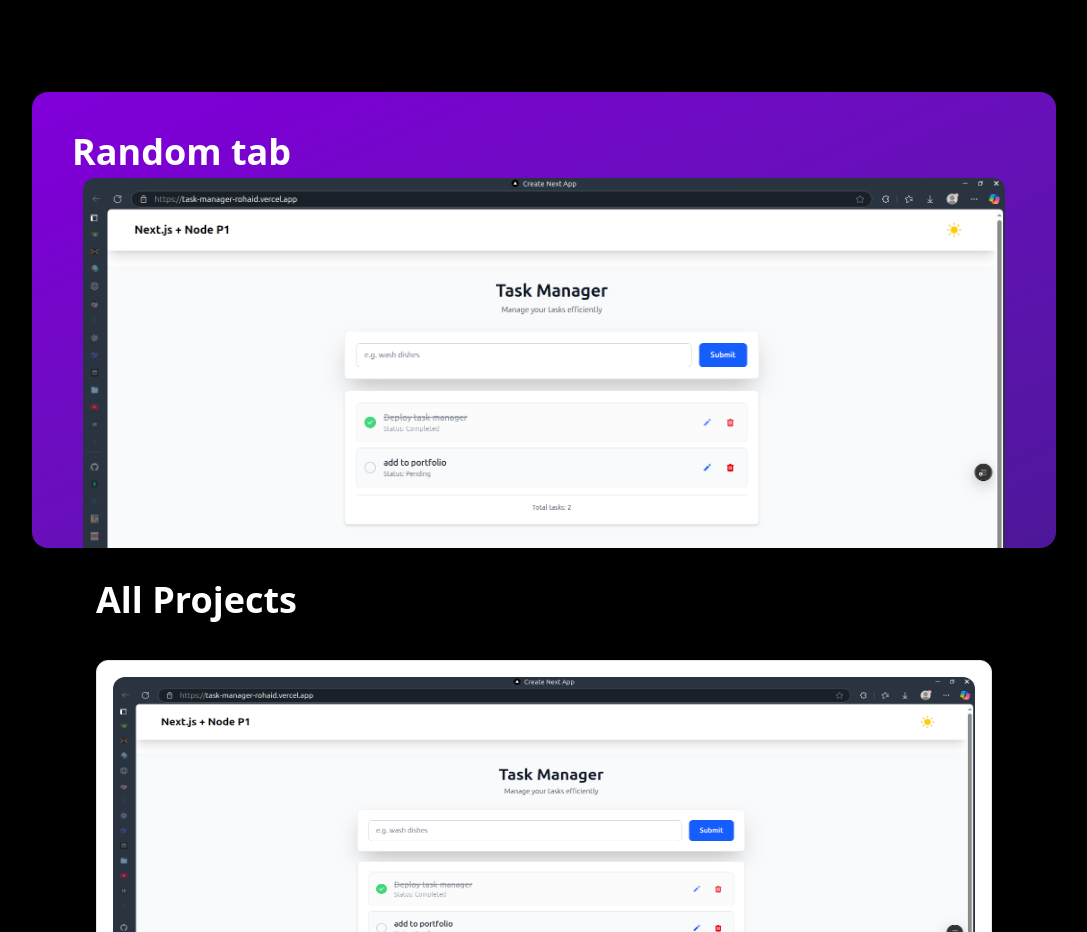
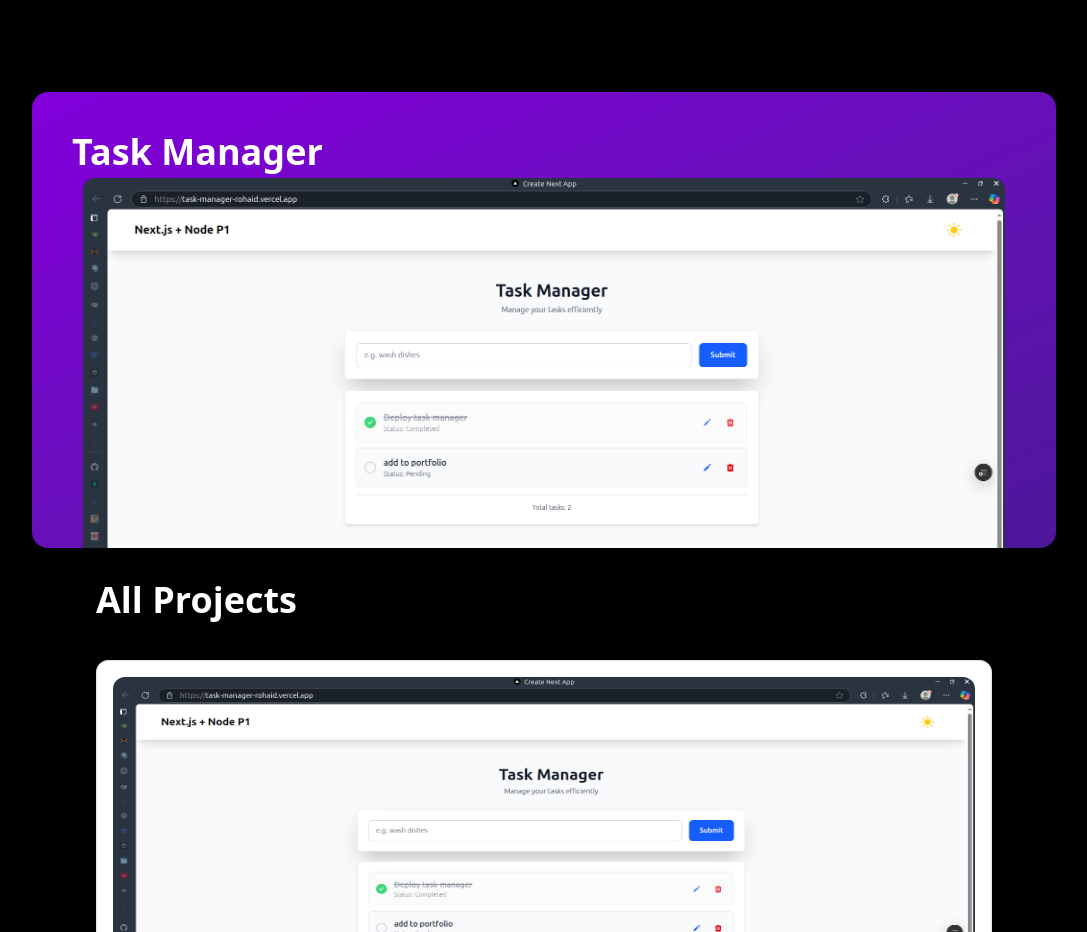
Before and after one commit to RohaidAhmed/rohaid-portfolio, a Next.js app: page / in a window 1280 px wide. Shown: the part 1180-2112 px from the top of the page, without its empty margins (96-1183 px from the left). Built offline with nearby package versions, Linux system fonts and the light colour scheme.

Commit message:
ui adjustments

```diff
--- a/src/app/(home)/components/TabsDemo.tsx
+++ b/src/app/(home)/components/TabsDemo.tsx
@@ -11,7 +11,7 @@ export function TabsDemo() {
             value: "task-manager",
             content: (
                 <div className="w-full overflow-hidden relative h-full rounded-2xl p-10 text-xl md:text-4xl font-bold text-white bg-gradient-to-br from-purple-700 to-violet-900">
-                    <p>Random tab</p>
+                    <p>Task Manager</p>
                     <ImageContainer src={"/best-projects/task-manager.png"} href={"https://task-manager-rohaid.vercel.app/"} />
                 </div>
             ),
```
